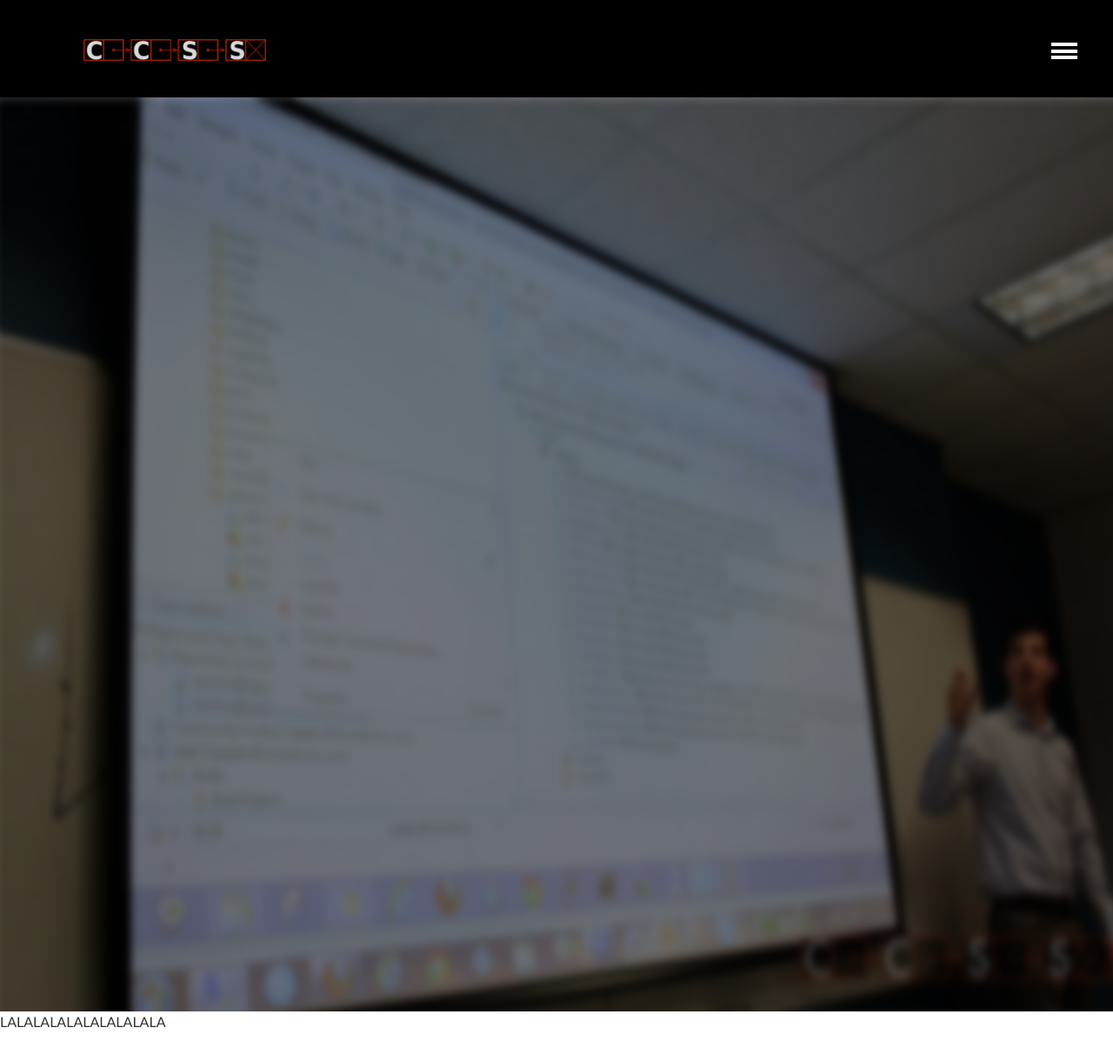
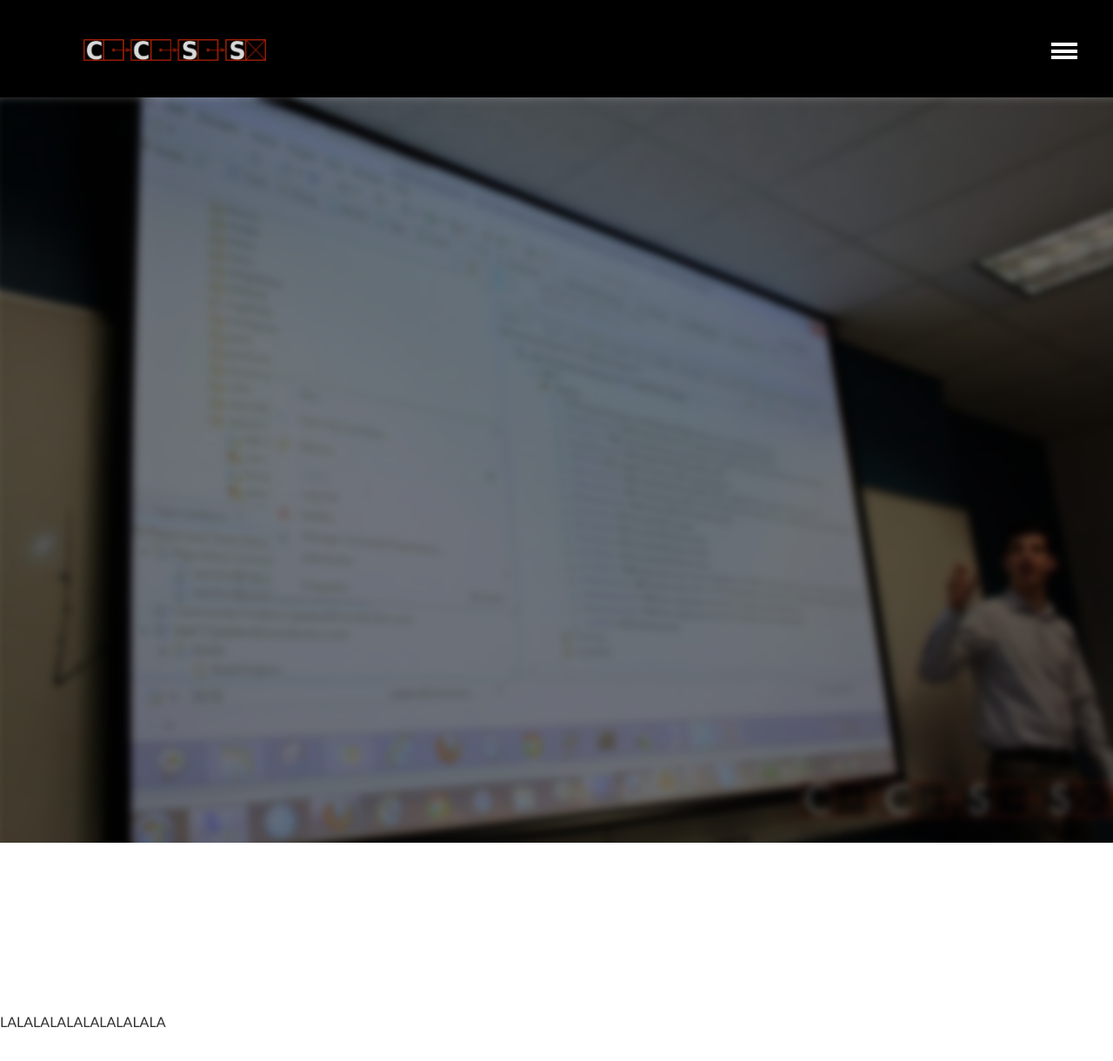
Before and after one commit to brittnylapierre/ccss_web, a Jekyll site: the page built from index.md, in a window 1280 px wide. Shown: the top 1220 px of the page at 87% size. Built offline with Jekyll 4.4.1, drawn with Linux system fonts in a browser that asks for light colours.

Commit message:
Updated _layout.scss

```diff
--- a/_sass/_layout.scss
+++ b/_sass/_layout.scss
@@ -283,12 +283,16 @@
 		width: 100%;
 	}
 }
+
+.page-image-wrapper{
+    width: 100vw;
+    height: 60vh;
+}
+
 // make image flush with edges on small screens
 .page-image {
 	/*margin-left: -1 * $gutter;
 	margin-right: -1 * $gutter;*/
-    width: 100vw;
-    height: 60vh;
 	// feature image caption
 	.image-credit {
 		position: absolute;
```
